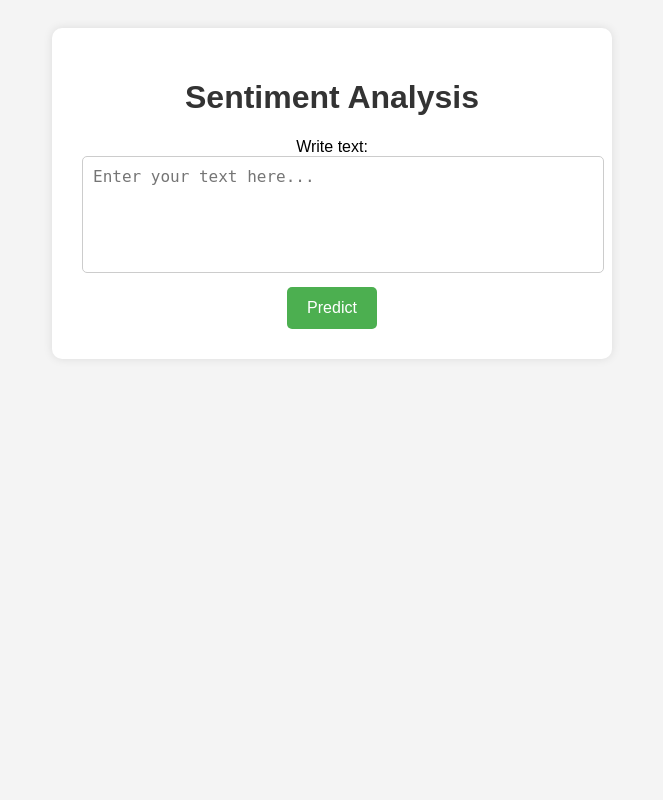
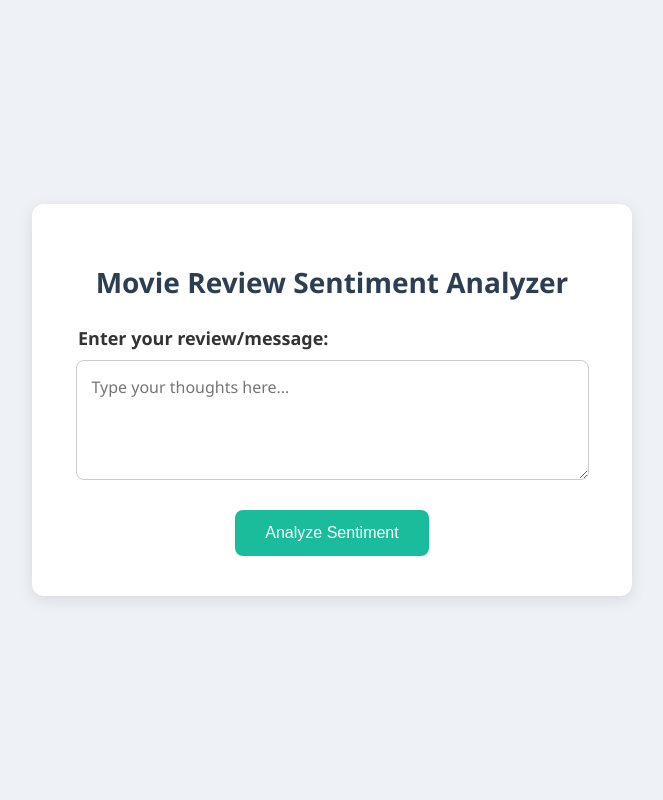
Before and after one commit to ganeshsp7/Capstone-MLOps-Project, a Flask app: page / in a window 1280 px wide. Shown: the whole page, without its empty margins (308-971 px from the left). Run offline with Flask 3, Linux system fonts and the light colour scheme; parts of the project's set-up code (start-up, migrations or seed data) failed here and were passed over.

Commit message:
CICD pipeline 18

```diff
--- a/flask_app/templates/index.html
+++ b/flask_app/templates/index.html
@@ -1,60 +1,95 @@
 <!DOCTYPE html>
 <html lang="en">
 <head>
-    <meta charset="UTF-8">
-    <meta name="viewport" content="width=device-width, initial-scale=1.0">
-    <title>Sentiment Analysis</title>
+  <meta charset="UTF-8" />
+  <meta name="viewport" content="width=device-width, initial-scale=1.0"/>
+  <title>Sentiment Analysis Tool</title>
   <style>
+    * {
+      box-sizing: border-box;
+    }
+
     body {
-            font-family: Arial, sans-serif;
-            background-color: #f4f4f4;
+      font-family: "Segoe UI", Tahoma, Geneva, Verdana, sans-serif;
+      background-color: #eef1f5;
+      margin: 0;
+      padding: 0;
+      display: flex;
+      justify-content: center;
+      align-items: center;
+      min-height: 100vh;
+    }
+
+    .container {
+      background-color: #ffffff;
+      padding: 40px 30px;
+      border-radius: 12px;
+      box-shadow: 0 4px 16px rgba(0, 0, 0, 0.1);
+      max-width: 600px;
+      width: 100%;
       text-align: center;
-            padding: 20px;
     }
-        .container {
-            max-width: 500px;
-            margin: auto;
-            background: white;
-            padding: 30px;
-            border-radius: 10px;
-            box-shadow: 0 0 10px rgba(0, 0, 0, 0.1);
+
+    h1 {
+      font-size: 28px;
+      margin-bottom: 25px;
+      color: #2c3e50;
     }
-        h1 {
+
+    label {
+      font-size: 18px;
+      font-weight: 600;
       color: #333;
+      margin-bottom: 10px;
+      display: block;
+      padding-left: 1rem;
+      text-align: left !important;
     }
+
     textarea {
-            width: 100%;
-            padding: 10px;
+      width: 95%;
+      margin: 0 auto 20px auto;
+      padding: 15px;
       border: 1px solid #ccc;
-            border-radius: 5px;
-            resize: none;
+      border-radius: 8px;
       font-size: 16px;
+      resize: vertical;
+      min-height: 120px;
+      font-family: inherit;
+      display: block;
     }
+
     button {
-            background-color: #4CAF50;
+      background-color: #1abc9c;
       color: white;
       border: none;
-            padding: 12px 20px;
+      padding: 14px 30px;
+      font-size: 16px;
+      border-radius: 8px;
+      cursor: pointer;
+      transition: background-color 0.3s ease;
       margin-top: 10px;
-            cursor: pointer;
-            border-radius: 5px;
-            font-size: 16px;
     }
+
     button:hover {
-            background-color: #45a049;
+      background-color: #16a085;
     }
+
     .result {
-            margin-top: 20px;
-            font-size: 22px;
-            font-weight: bold;
-            padding: 10px;
-            border-radius: 5px;
+      margin-top: 25px;
+      padding: 15px 20px;
+      font-size: 20px;
+      font-weight: 600;
+      border-radius: 8px;
+      display: inline-block;
     }
+
     .positive {
       color: #155724;
       background-color: #d4edda;
       border: 1px solid #c3e6cb;
     }
+
     .negative {
       color: #721c24;
       background-color: #f8d7da;
@@ -65,11 +100,12 @@
 <body>
 
   <div class="container">
-        <h1>Sentiment Analysis</h1>
+    <h1>Movie Review Sentiment Analyzer</h1>
+
     <form action="/predict" method="POST">
-            <label for="text">Write text:</label><br>
-            <textarea id="text" name="text" rows="5" placeholder="Enter your text here..."></textarea><br>
-            <button type="submit">Predict</button>
+      <label for="text">Enter your review/message:</label>
+      <textarea id="text" name="text" placeholder="Type your thoughts here..."></textarea>
+      <button type="submit">Analyze Sentiment</button>
     </form>
 
     {% if result is not none %}
```
Lines whose indentation alone changed are shown as unchanged.
